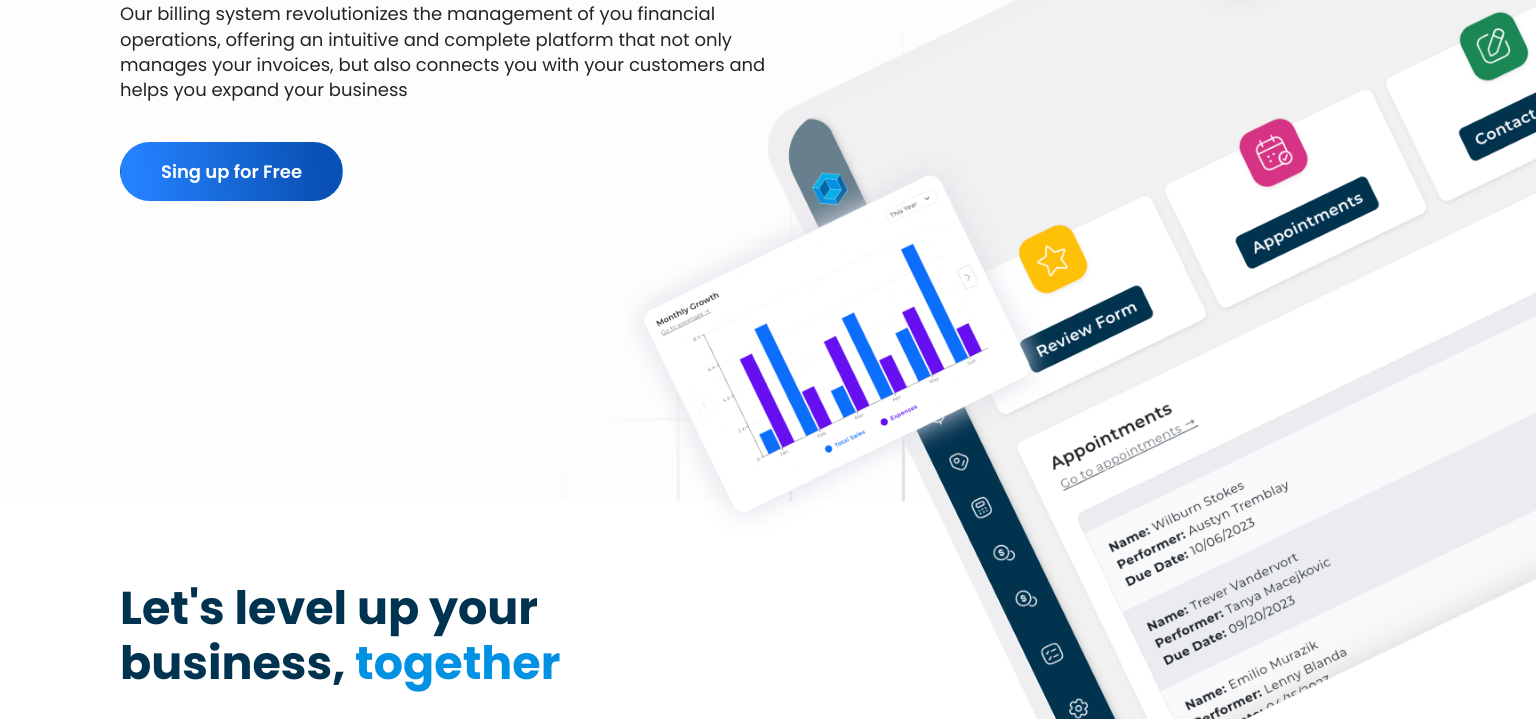
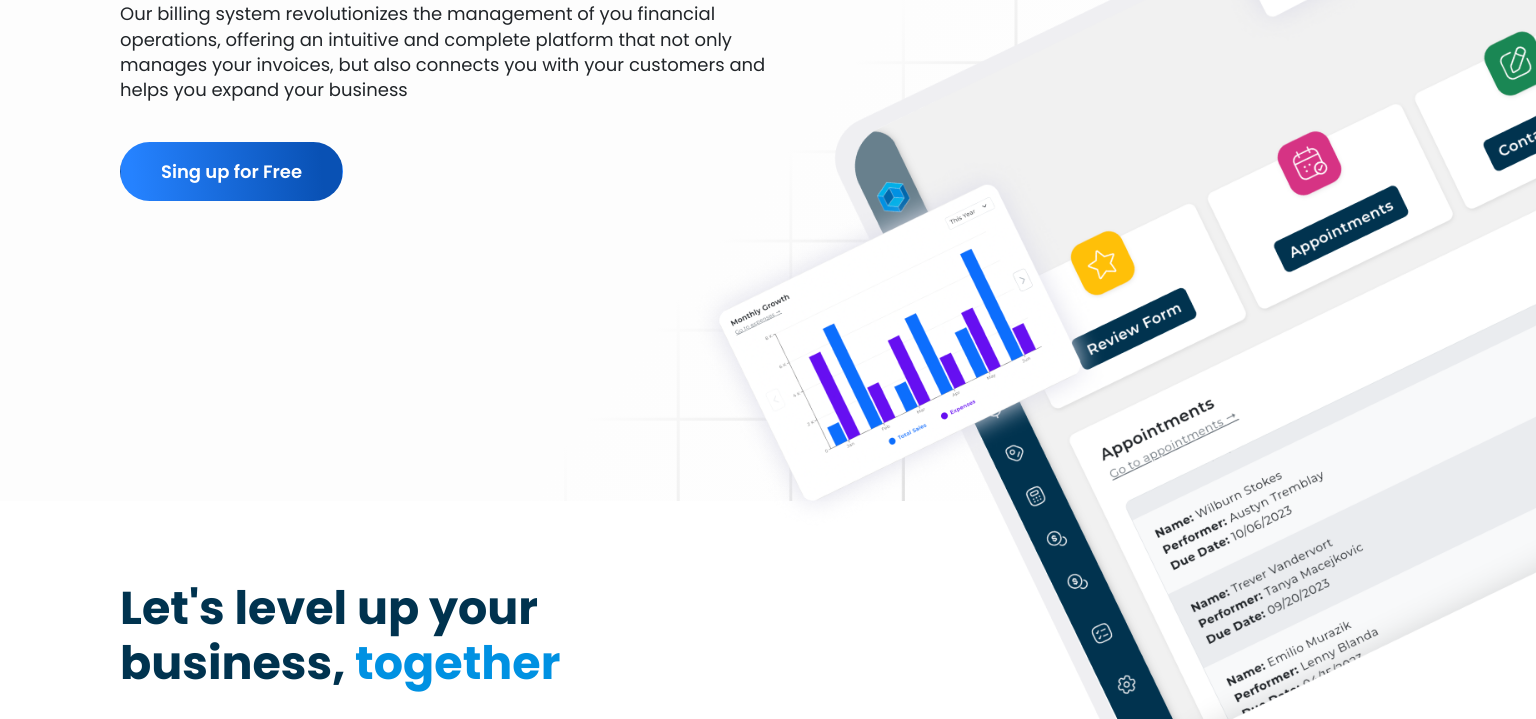
Before and after one commit to maker-shihab/leads-box, a plain HTML site: page index.html in a window 1536 px wide. Shown: the part 382-1101 px from the top of the page. Drawn offline with nearby package versions, Linux system fonts and the light colour scheme.

Commit message:
Update some css issue

```diff
--- a/assets/css/responsive.css
+++ b/assets/css/responsive.css
@@ -1,3 +1,12 @@
+@media screen and (min-width: 1440px) {
+  header::before {
+    height: 1360px;
+    width: 55%;
+    top: -50px;
+    right: 0;
+    z-index: 1;
+  }
+}
 @media screen and (max-width: 1200px) {
   .header_btns {
     display: none;
```
